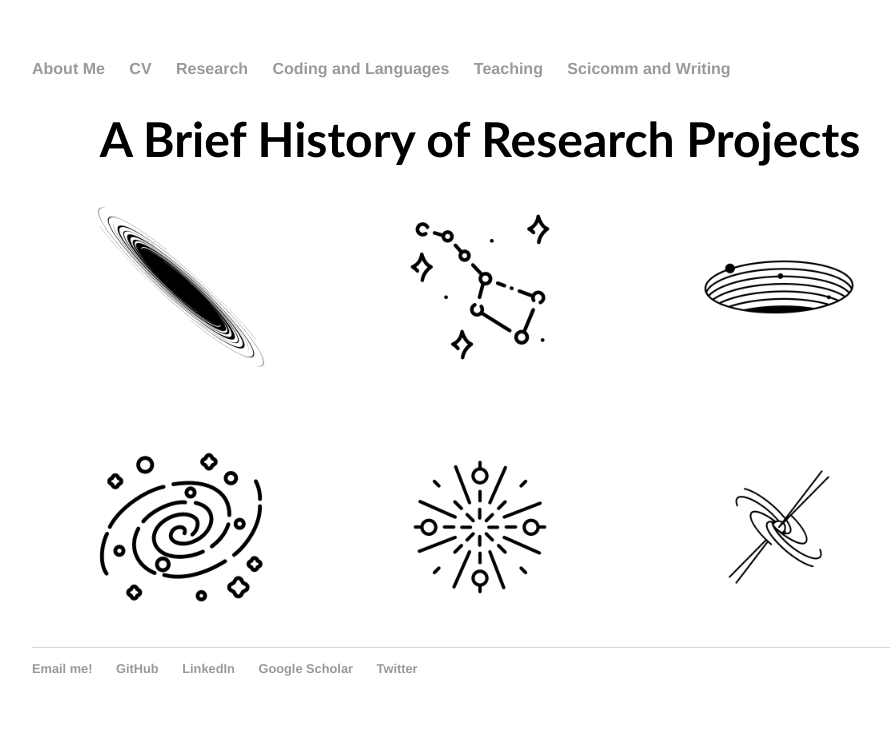
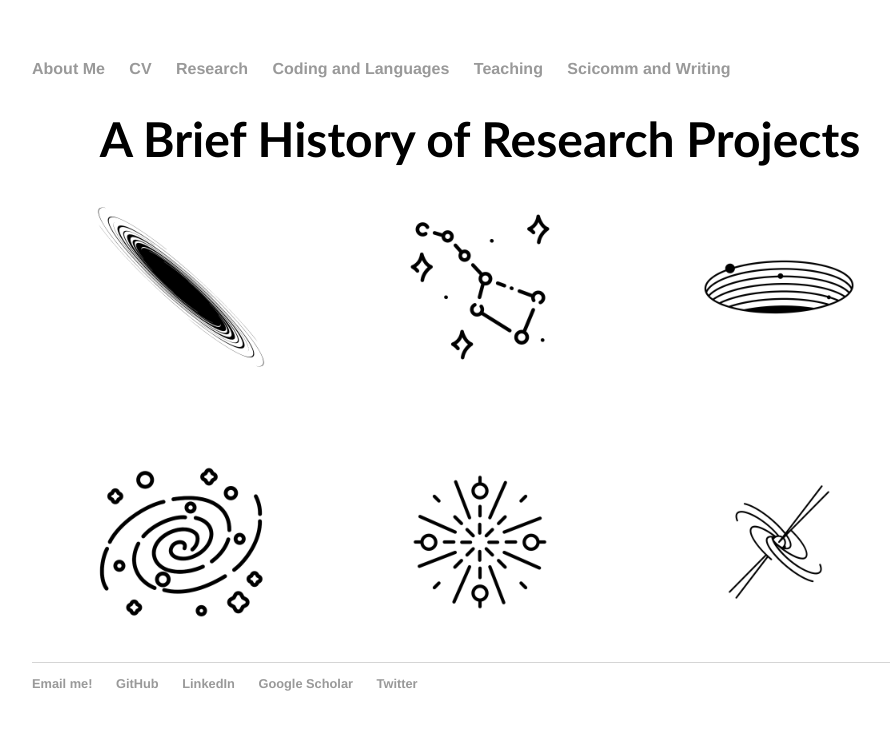
Before and after one commit to lunazagor/lunazagor.github.io, a Jekyll site: the page built from research/index.html, in a window 1280 px wide. Shown: the top 730 px of the page, without its empty margins (160-1050 px from the left). Built offline with Jekyll 4.4.1, drawn with Linux system fonts in a browser that asks for light colours.

Commit message:
Update index.html

```diff
--- a/research/index.html
+++ b/research/index.html
@@ -56,8 +56,8 @@ title: Research
   grid-template-columns: repeat(3, 1fr);
   justify-items: center;
   align-items: center;
-  column-gap: 25px 15px 15px 25px;
-  row-gap: 100px 15px 100px;
+  column-gap: 15px 15px ;
+  row-gap:  15px;
   border: 25px;
 }
 
```
